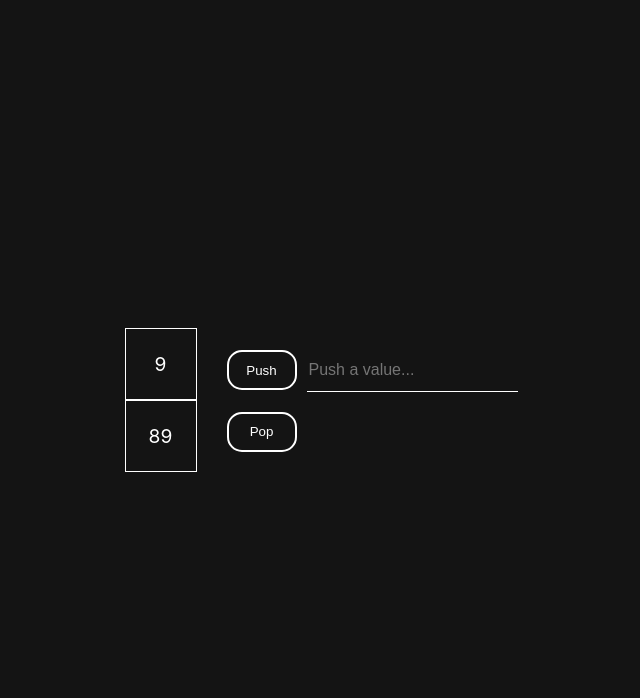
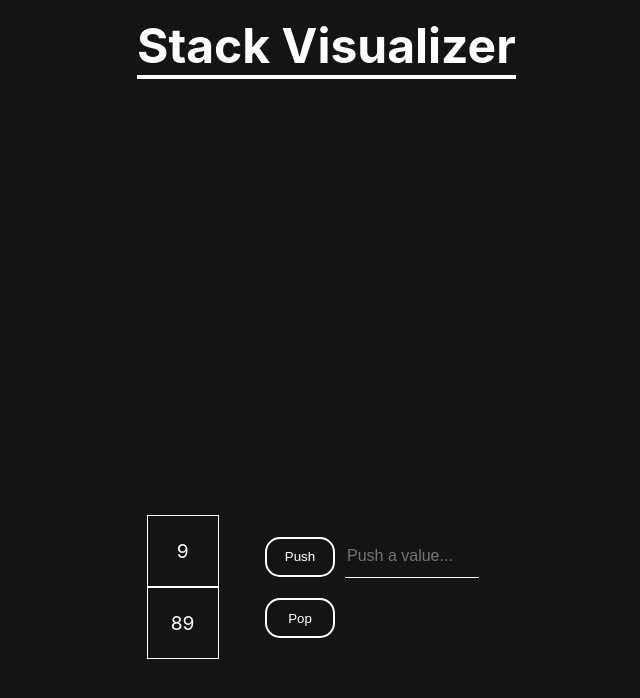
Before and after one commit to Prathap-P/reactjs-stack-visualizer, a React (Create React App) app: page / in a window 1280 px wide. Shown: the top 698 px of the page, without its empty margins (314-954 px from the left). Built offline with nearby package versions, Linux system fonts and the light colour scheme.

Commit message:
add heading and alert for stack full and empty

```diff
--- a/src/App.css
+++ b/src/App.css
@@ -1,8 +1,24 @@
 .App{
     background-color: rgb(20, 20, 20);
     min-height: 100vh;
-    display: flex;
-    flex-direction: column;
+    display: grid;
+    grid-template-columns: auto;
     justify-content: center;
     align-items: center;
 }
+
+@keyframes smallToLarge{
+    0%{
+        transform: scale(0.3, 0.3);
+    }
+}
+
+.heading{
+    color: white;
+    margin-top: 1rem;
+    text-align: center;
+    font-size: 3rem;
+    border-bottom: 4px solid white;
+    animation: smallToLarge 0.8s linear 0s 1 forwards;
+    align-self:flex-start;
+}
--- a/src/App.js
+++ b/src/App.js
@@ -4,6 +4,9 @@ import NodeList from './NodeList.js';
 function App() {
   return (
     <div className="App">
+      <h1 className= "heading">
+        Stack Visualizer
+      </h1>
       <NodeList/>
     </div>
   );
--- a/src/Control.css
+++ b/src/Control.css
@@ -19,6 +19,7 @@
 .Push input{
     outline: none;
     height: 40px;
+    width: 130px;
     color: white;
     margin-left: 10px;
     font-size: 1rem;
--- a/src/Control.js
+++ b/src/Control.js
@@ -16,12 +16,23 @@ function Control(props){
     )
 
     function push(){
+        var stackHeight= document.querySelectorAll(".Node").length;
+
+        if(stackHeight === 7)
+        alert("Stack is full...");
+        else
         props.push();
         document.querySelector(".Push input").value= "";
     }
 
     function pop(){
-        props.pop();
+        var stackHeight= document.querySelectorAll(".Node").length;
+
+        if(stackHeight === 0)
+            alert("Stack is empty...");
+
+        else
+            props.pop();
     }
 }
 
--- a/src/NodeList.js
+++ b/src/NodeList.js
@@ -14,12 +14,6 @@ class NodeList extends Component{
             pushNodeClassName : ""
         };
     }
-
-    // addPushAnimation(){
-    //     this.setState({
-    //         pushNodeClassName : "pushNodeAnimation"
-    //     });
-    // }
 
     removePushAnimation(){
         this.setState({
```
